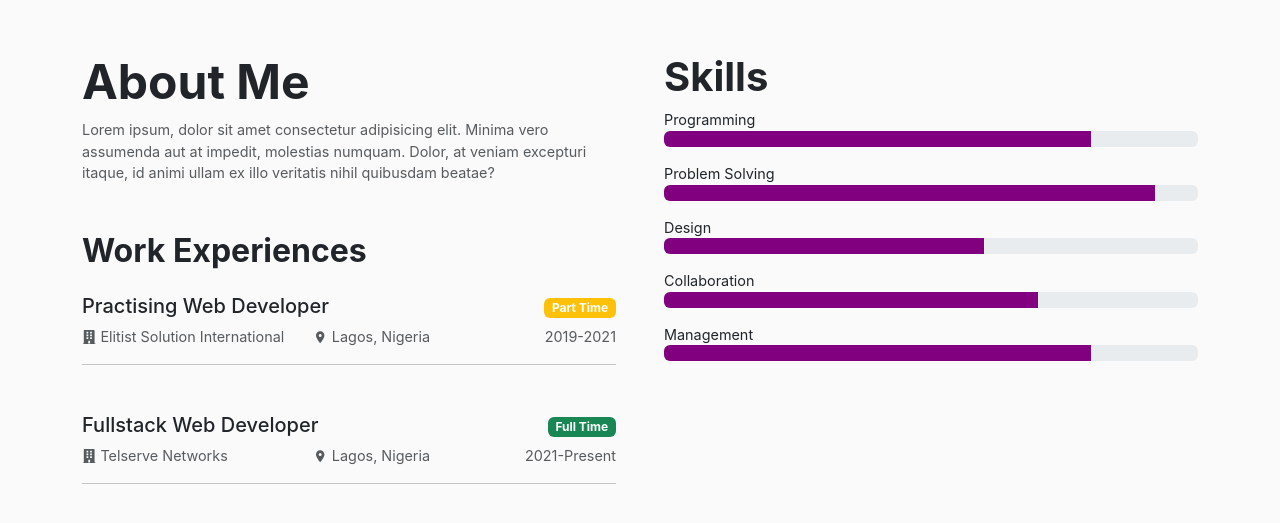
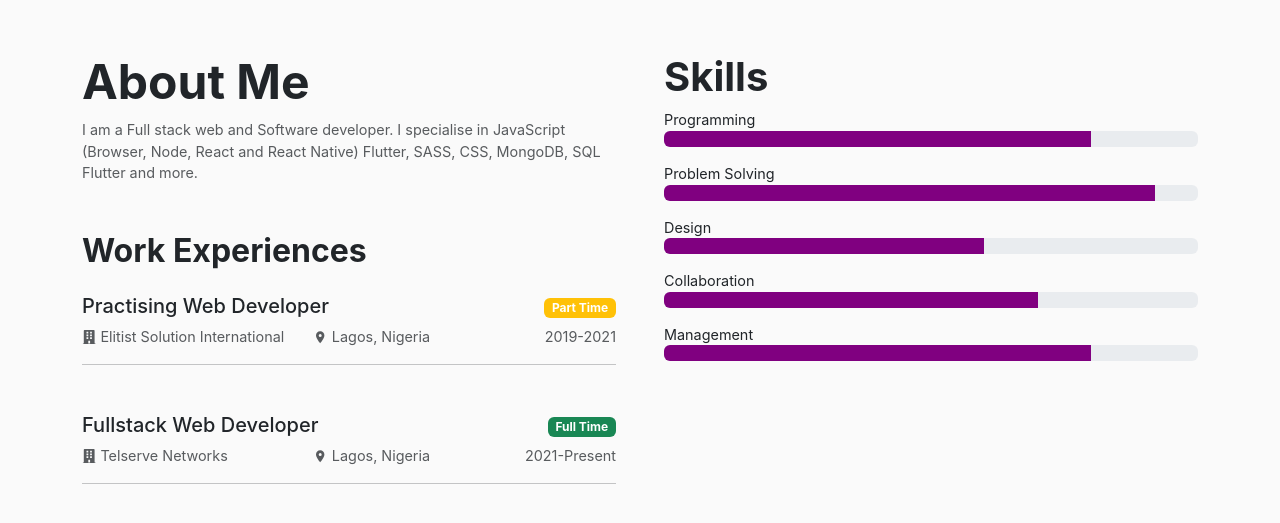
Before and after one commit to ajedamilola/ajedamilola.github.io, a React (Vite) app: page / in a window 1280 px wide. Shown: the part 2701-3224 px from the top of the page. Built offline with nearby package versions, Linux system fonts and the light colour scheme.

Commit message:
Small about

```diff
--- a/src/sections/about.jsx
+++ b/src/sections/about.jsx
@@ -11,9 +11,10 @@ function About() {
           <Row className="g-5">
             <Col lg={6}>
               <h1 className="fw-bold display-5" data-aos='fade-right'>About Me</h1>
-              <div className="text text-muted" data-aos='fade-right'>Lorem ipsum, dolor sit amet consectetur adipisicing elit. Minima vero assumenda aut at impedit,
-                molestias numquam. Dolor, at veniam excepturi itaque, id animi ullam ex illo veritatis
-                nihil quibusdam beatae?
+              <div className="text text-muted" data-aos='fade-right'>
+                I am a Full stack web and Software developer. I specialise in JavaScript
+                (Browser, Node, React and React Native) Flutter, SASS, CSS, MongoDB,
+                SQL Flutter and more.
               </div>
               <h2 className="fw-bold mt-5" data-aos='fade-right'>Work Experiences</h2>
               <div data-aos="fade-right">
@@ -29,11 +30,11 @@ function About() {
             </Col>
             <Col lg={6}>
               <h1 className="fw-bold display-" data-aos='fade'>Skills</h1>
-              <Skill title={"Programming"} value={80} anim='fade-left' delay="000"/>
-              <Skill title={"Problem Solving"} value={92} anim='fade-left' delay="200"/>
-              <Skill title={"Design"} value={60} anim='fade-left' delay="300"/>
-              <Skill title={"Collaboration"} value={70} anim='fade-left' delay="400"/>
-              <Skill title={"Management"} value={80} anim='fade-left' delay="500"/>
+              <Skill title={"Programming"} value={80} anim='fade-left' delay="000" />
+              <Skill title={"Problem Solving"} value={92} anim='fade-left' delay="200" />
+              <Skill title={"Design"} value={60} anim='fade-left' delay="300" />
+              <Skill title={"Collaboration"} value={70} anim='fade-left' delay="400" />
+              <Skill title={"Management"} value={80} anim='fade-left' delay="500" />
             </Col>
           </Row>
 
```
